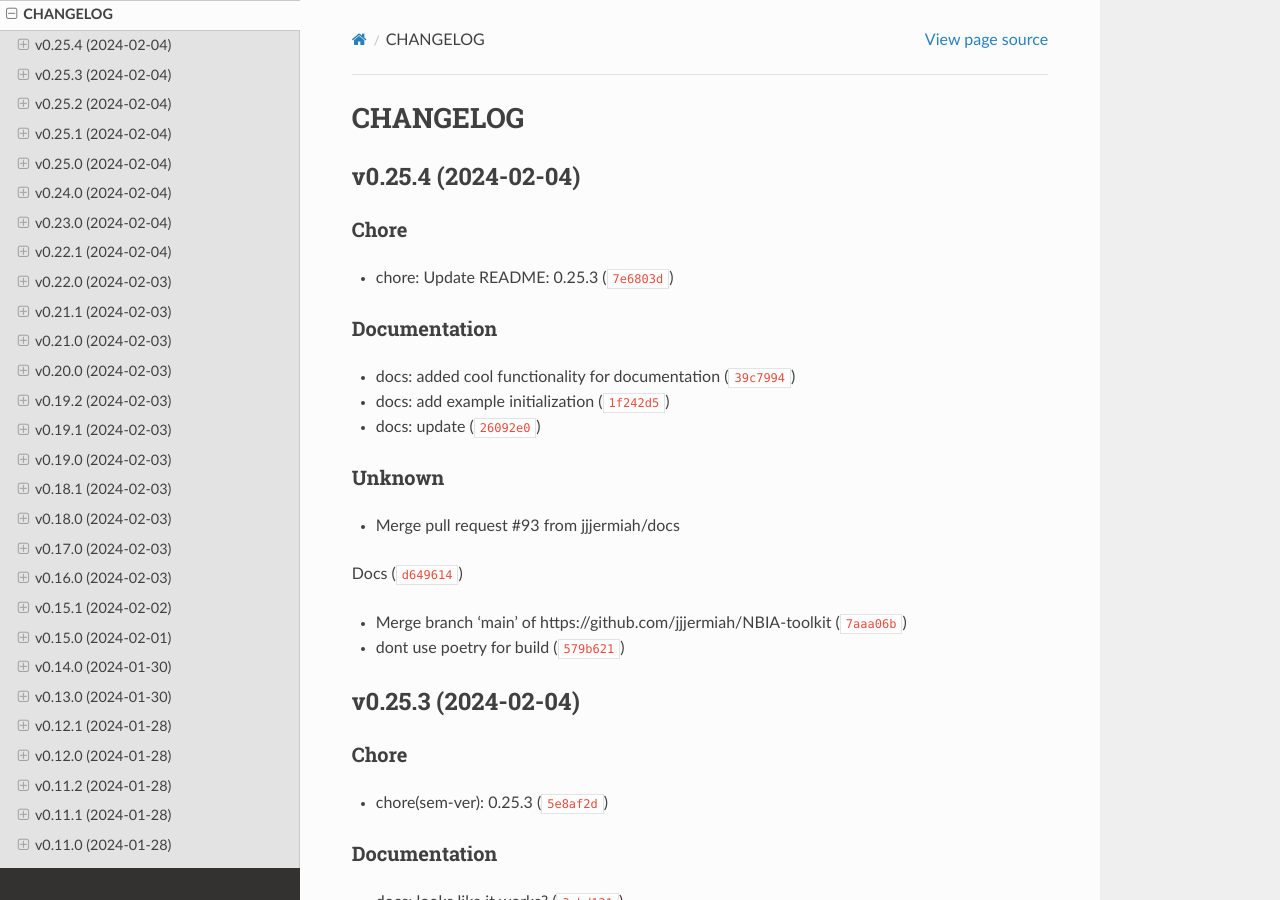
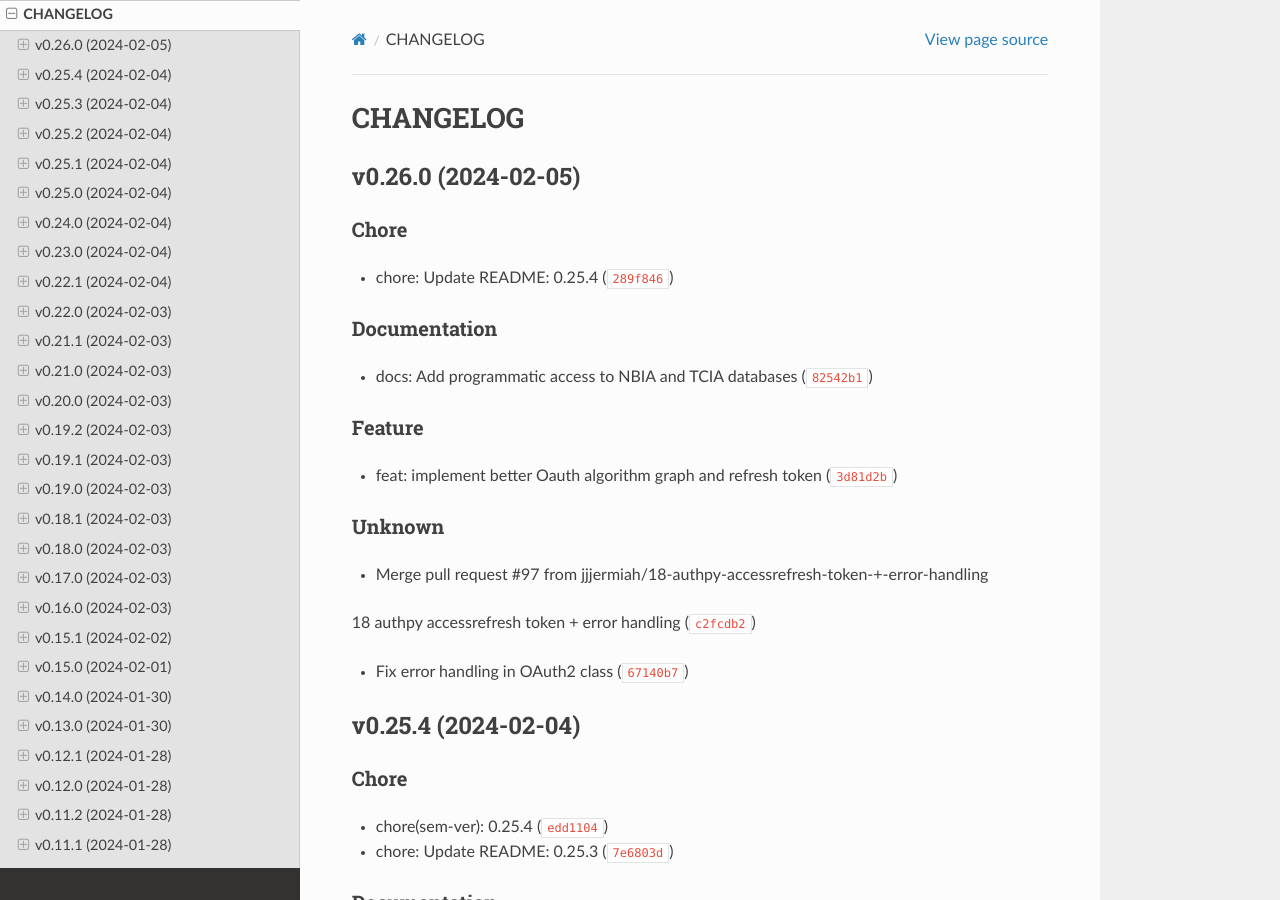
Before and after one commit to jjjermiah/nbia-toolkit, a Sphinx documentation site: the page built from docs/markdowns/CHANGELOG.md, in a window 1280 px wide and 900 px high. Built offline with Sphinx 7.4.7 and the Read the Docs theme 2.0.0, drawn with Linux system fonts in a browser that asks for light colours; pages that are not in the unit, such as notebooks, are missing from menus.

Commit message:
chore(sem-ver): 0.26.0

```diff
--- a/docs/markdowns/CHANGELOG.md
+++ b/docs/markdowns/CHANGELOG.md
@@ -2,9 +2,34 @@
 
 
 
+## v0.26.0 (2024-02-05)
+
+### Chore
+
+* chore: Update README: 0.25.4 ([`289f846`](https://github.com/jjjermiah/nbia-toolkit/commit/289f846f8a6073a39bfc000cc3d7dbd35cf077c4))
+
+### Documentation
+
+* docs: Add programmatic access to NBIA and TCIA databases ([`82542b1`](https://github.com/jjjermiah/nbia-toolkit/commit/82542b12e5d23ff7b3b40f10e0f97fb2082dc861))
+
+### Feature
+
+* feat: implement better Oauth algorithm graph and refresh token ([`3d81d2b`](https://github.com/jjjermiah/nbia-toolkit/commit/3d81d2bdeff970ea725727be95defa989c77f6b1))
+
+### Unknown
+
+* Merge pull request #97 from jjjermiah/18-authpy-accessrefresh-token-+-error-handling
+
+18 authpy accessrefresh token + error handling ([`c2fcdb2`](https://github.com/jjjermiah/nbia-toolkit/commit/c2fcdb2023978f7ed03522bfddb24963ee364b7c))
+
+* Fix error handling in OAuth2 class ([`67140b7`](https://github.com/jjjermiah/nbia-toolkit/commit/67140b7e1e315f5a7d62d0a8c10956c00e657e93))
+
+
 ## v0.25.4 (2024-02-04)
 
 ### Chore
+
+* chore(sem-ver): 0.25.4 ([`edd1104`](https://github.com/jjjermiah/nbia-toolkit/commit/edd1104b9583a337d08ec98739be0a2633ce4857))
 
 * chore: Update README: 0.25.3 ([`7e6803d`](https://github.com/jjjermiah/nbia-toolkit/commit/7e6803d4a696aa1d2faab89e1cf97ad948f82d09))
 
--- a/pyproject.toml
+++ b/pyproject.toml
@@ -1,6 +1,6 @@
 [tool.poetry]
 name = "nbiatoolkit"
-version = "0.25.4"
+version = "0.26.0"
 description = "A python package to query the National Biomedical Imaging Archive (NBIA) database."
 authors = ["Jermiah Joseph"]
 license = "MIT"
--- a/setup.py
+++ b/setup.py
@@ -1,6 +1,6 @@
 from setuptools import setup
 
-__version__ = "0.25.4"
+__version__ = "0.26.0"
 
 setup(
     name="nbiatoolkit",
```
Also changed, not shown: 1 other file.
